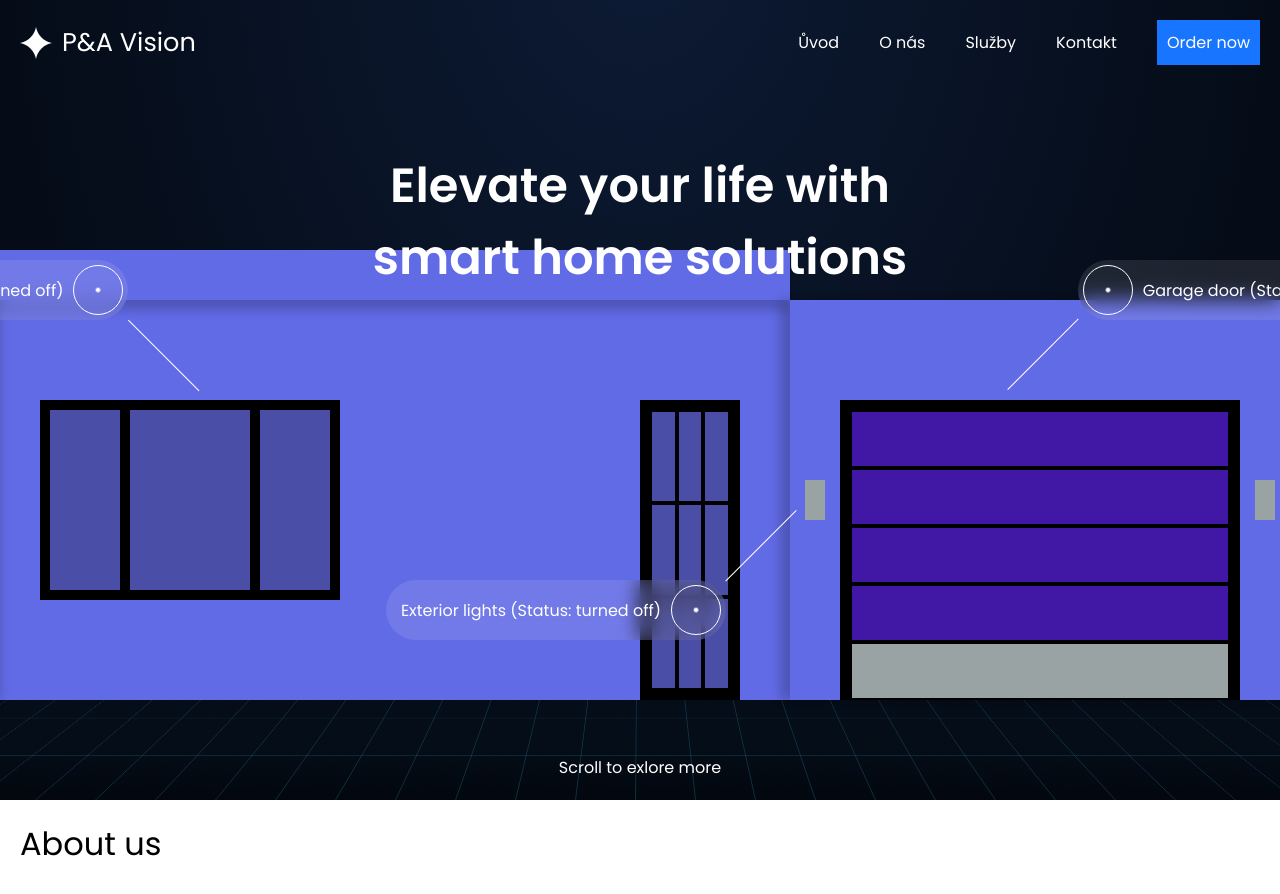
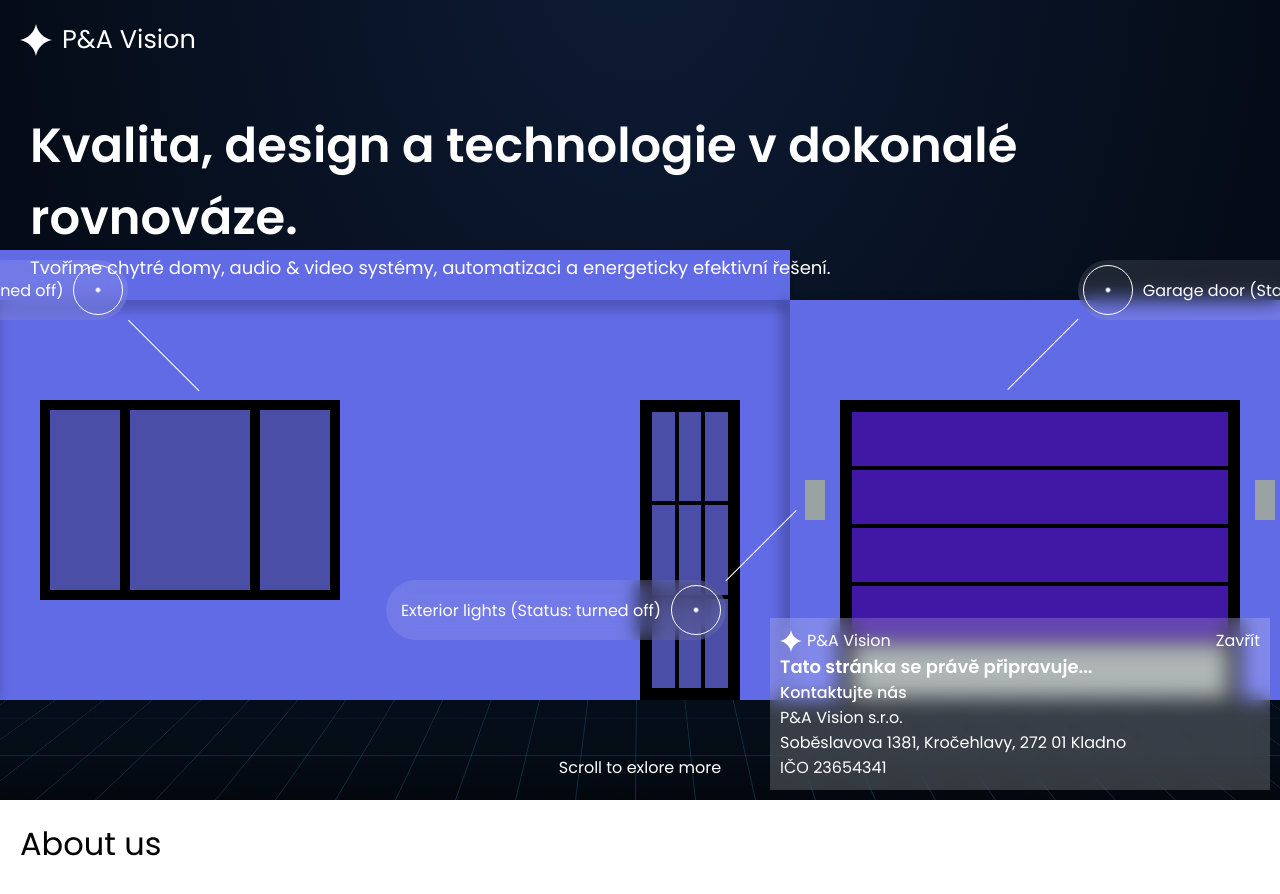
Before and after one commit to stepandordiai/pavision, a Next.js app: page / in a window 1280 px wide. Shown: the top 894 px of the page. Built offline with nearby package versions, Linux system fonts and the light colour scheme.

Commit message:
feat: add Banner component

```diff
--- a/src/app/Home.scss
+++ b/src/app/Home.scss
@@ -1,6 +1,5 @@
 .section {
 	min-height: 100svh;
-	// background: #1d1d1d;
 	padding: 20px;
 }
 
@@ -14,15 +13,23 @@ h2 {
 	background: radial-gradient(ellipse at 50% -10%, #0d1b35 0%, #050c18 70%);
 }
 
-.hero__title {
+.hero-container {
 	position: absolute;
 	z-index: 1;
-	left: 50%;
-	text-align: center;
-	transform: translate(-50%, 150px);
+	left: 20px;
+	top: 100px;
+	padding: 10px;
+}
+
+.hero__title {
 	color: #fff;
-	font-size: 3rem;
+	font-size: clamp(2.5rem, 4vw, 3rem);
 	font-weight: 600;
+}
+
+.hero__desc {
+	color: #fff;
+	font-size: 18px;
 }
 
 /* PLATFORM */
@@ -34,7 +41,6 @@ h2 {
 	height: 400px;
 	// TODO: ?
 	perspective: 550px;
-	// perspective-origin: 50% 0%;
 	pointer-events: none;
 	overflow: hidden;
 }
@@ -43,7 +49,6 @@ h2 {
 	bottom: 0;
 	left: -30%;
 	right: -30%;
-	// height: 520px;
 	height: 100%;
 	transform-origin: bottom center;
 	transform: rotateX(60deg);
--- /dev/null
+++ b/src/app/components/Banner/Banner.scss
@@ -0,0 +1,33 @@
+.banner {
+	position: fixed;
+	z-index: 9999;
+	bottom: 10px;
+	right: 10px;
+	padding: 10px;
+	-webkit-backdrop-filter: blur(10px);
+	backdrop-filter: blur(10px);
+	background: rgba(255, 255, 255, 0.2);
+	width: min(calc(100% - 20px), 500px);
+	color: #fff;
+	display: flex;
+	flex-direction: column;
+	transform: translateX(calc(100% + 20px));
+	opacity: 0;
+	transition: all 0.4s ease;
+
+	a {
+		color: #fff;
+	}
+}
+
+.banner--visible {
+	opacity: 1;
+	transform: translateX(0);
+}
+
+.banner__logo {
+	display: flex;
+	justify-content: center;
+	align-items: center;
+	gap: 5px;
+}
--- /dev/null
+++ b/src/app/components/Banner/Banner.tsx
@@ -0,0 +1,63 @@
+"use client";
+
+import { useEffect, useState } from "react";
+import "./Banner.scss";
+
+const Banner = () => {
+	const [bannerVisible, setBannerVisible] = useState(false);
+
+	useEffect(() => {
+		const timeout = setTimeout(() => {
+			setBannerVisible(true);
+		}, 2000);
+
+		return () => clearTimeout(timeout);
+	}, []);
+
+	return (
+		<div className={`banner ${bannerVisible ? "banner--visible" : ""}`}>
+			<div
+				style={{
+					display: "flex",
+					justifyContent: "space-between",
+					alignItems: "center",
+				}}
+			>
+				<p className="banner__logo">
+					<svg
+						width="22"
+						height="22"
+						viewBox="0 0 256 256"
+						fill="none"
+						xmlns="http://www.w3.org/2000/svg"
+					>
+						<path
+							d="M128.001 0C139.977 64.8783 191.122 116.025 256 128.001C191.123 139.978 139.978 191.123 128.001 256C116.025 191.122 64.8783 139.977 0 128.001C64.8791 116.026 116.026 64.8791 128.001 0Z"
+							fill="currentColor"
+						/>
+					</svg>
+					<span>P&A Vision</span>
+				</p>
+				<button
+					onClick={() => setBannerVisible(false)}
+					className="banner__close-btn"
+				>
+					Zavřít
+				</button>
+			</div>
+			<p style={{ fontSize: "18px", fontWeight: "600" }}>
+				Tato stránka se právě připravuje...
+			</p>
+			<p style={{ fontWeight: "500" }}>Kontaktujte nás</p>
+			<p>P&A Vision s.r.o.</p>
+			<a href="https://maps.app.goo.gl/tmjyrPBdX9Yfte3G8" target="_blank">
+				Soběslavova 1381, Kročehlavy, 272 01 Kladno
+			</a>
+			<p>
+				IČO <button>23654341</button>
+			</p>
+		</div>
+	);
+};
+
+export default Banner;
--- a/src/app/components/layout/Header/Header.tsx
+++ b/src/app/components/layout/Header/Header.tsx
@@ -52,13 +52,13 @@ const Header = () => {
 				</svg>
 				<span>P&A Vision</span>
 			</a>
-			<nav className="header-nav">
+			{/* <nav className="header-nav">
 				<a href="">Ůvod</a>
 				<a href="">O nás</a>
 				<a href="">Služby</a>
 				<a href="">Kontakt</a>
 			</nav>
-			<button className="header__btn">Order now</button>
+			<button className="header__btn">Order now</button> */}
 		</header>
 	);
 };
--- a/src/app/globals.scss
+++ b/src/app/globals.scss
@@ -7,4 +7,5 @@
 body {
 	font-family: var(--font-poppins);
 	background: #fff;
+	overflow: hidden;
 }
--- a/src/app/layout.tsx
+++ b/src/app/layout.tsx
@@ -3,6 +3,7 @@ import { Poppins } from "next/font/google";
 import Header from "./components/layout/Header/Header";
 import Footer from "./components/layout/Footer/Footer";
 import "./globals.scss";
+import Banner from "./components/Banner/Banner";
 
 const poppins = Poppins({
 	variable: "--font-poppins",
@@ -23,6 +24,7 @@ export default function RootLayout({
 	return (
 		<html lang="cs">
 			<body className={poppins.variable}>
+				<Banner />
 				<Header />
 				{children}
 				<Footer />
--- a/src/app/page.tsx
+++ b/src/app/page.tsx
@@ -11,9 +11,16 @@ export default function Home() {
 	return (
 		<main>
 			<section className="hero">
-				<h1 className="hero__title">
-					Elevate your life with smart home solutions
-				</h1>
+				<div className="hero-container">
+					<h1 className="hero__title">
+						Kvalita, design a technologie v dokonalé rovnováze.
+					</h1>
+					<p className="hero__desc">
+						Tvoříme chytré domy, audio & video systémy, automatizaci a
+						energeticky efektivní řešení.
+					</p>
+				</div>
+
 				{/* ── 3D Platform ── */}
 				<div className="sh-plat-wrap">
 					<div className="sh-plat-3d" />
```
